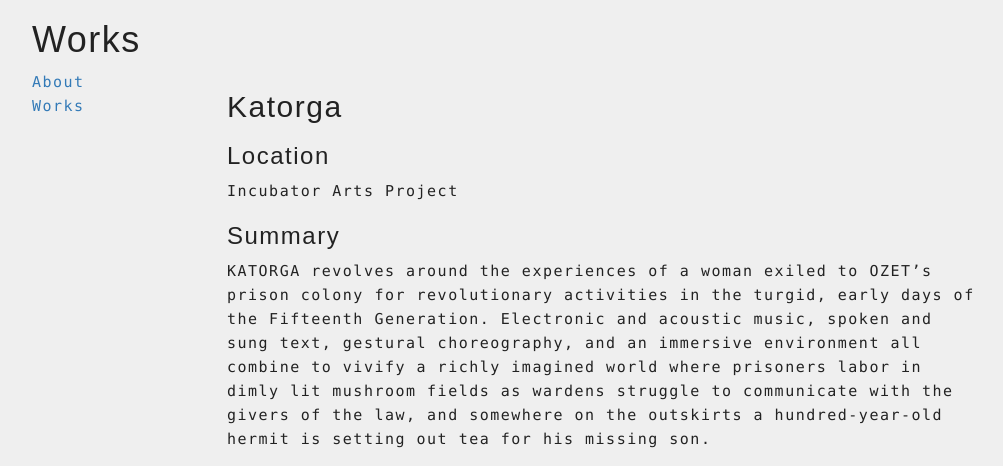
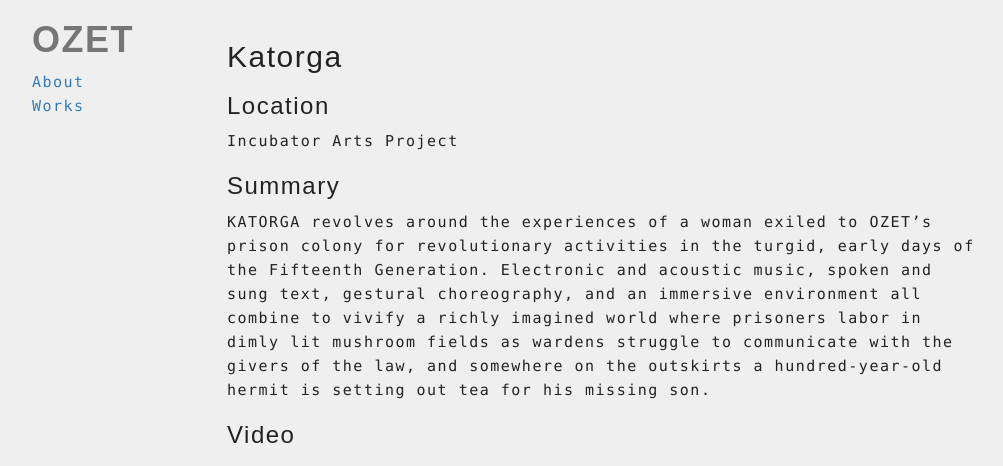
Before and after one commit to the-ozet/the-ozet.github.io, a Jekyll site: the page built from _works/katorga.md, in a window 1280 px wide. Shown: the top 466 px of the page, without its empty margins (38-1041 px from the left). Built offline with Jekyll 4.4.1, drawn with Linux system fonts in a browser that asks for light colours; nearby versions of some CDN libraries; some of the changed text lies outside the part shown; grey boxes are pictures that could not be loaded.

Commit message:
Different video format link back to home etc

```diff
--- /dev/null
+++ b/_includes/video.html
@@ -0,0 +1,7 @@
+<figure class="row video">
+  <iframe class="col-sm-6 col-xs-12" src="https://www.youtube.com/embed/{{ include.video_id }}" frameborder="0" allowfullscreen></iframe>
+  <figcaption class="col-sm-6">
+    <h4>{{ include.title }}</h4>
+    <p>{{ include.description }}</p>
+    </figcaption>
+</figure>
--- a/_layouts/default.html
+++ b/_layouts/default.html
@@ -2,34 +2,22 @@
 <html>
 <head>
   <title>OZET</title>
-  <link rel="stylesheet" type="text/css" href="/assets/stylesheets/styles.css">
+  <link rel="stylesheet" type="text/css" href="/assets/stylesheets/styles.css" />
+  <script type="text/javascript" src="https://code.jquery.com/jquery-2.1.4.min.js"></script>
+  <script type="text/javascript" src="/assets/javascripts/size-videos.js"></script>
   <meta charset="UTF-8">
 </head>
 <body>
-
-<figure id="main-img">
-  <!--img src="/assets/images/{{page.main_img}}"-->
-</figure>
-
 <div id="main">
-
-  <div id="page-title">
-    <div class="container">
-      <div class="row">
-        <div class="col-xs-12">
-          <h1>{{ page.category }}</h1>
-        </div>
-      </div>
-    </div>
-  </div>
 
   <div id="page-content">
     <div class="container">
       <div class="row">
         <div class="col-sm-2 col-xs-12">
+          <h1><a href="/" class="ozet-title">OZET</a></h1>
           {% include nav.html %}
         </div>
-        <div class="col-sm-8 col-xs-12">
+        <div class="col-sm-8 col-xs-12 main-content">
           {{ content }}
         </div>
       </div>
--- a/_sass/aa.scss
+++ b/_sass/aa.scss
@@ -11,6 +11,19 @@ body {
 
 .ozet-title {
   font-size: 36px;
+  color: #000;
+  opacity: .5;
+  font-weight: bold;
+  text-decoration: none;
+  -webkit-transition: all .5s ease-in-out;
+  -moz-transition: all .5s ease-in-out;
+  -o-transition: all .5s ease-in-out;
+  transition: all .5s ease-in-out;
+
+  &:hover {
+    opacity: 1;
+    text-decoration: none;
+  }
 }
 
 #site-nav {
@@ -19,9 +32,14 @@ body {
   }
 }
 
+.main-content {
+  margin-top: $pad;
+  margin-bottom: $pad*2;
+}
+
 .works-maj {
 
-  margin-bottom: 60px;
+  margin-bottom: $pad*3;
 
   h2 {
     position: absolute;
@@ -51,10 +69,10 @@ body {
   }
 }
 
-.videos {
-  margin-top: 30px;
+.video {
+  margin-top: $pad;
 
-  /*iframe {
-    width: 100%;
-  }*/
+  figcaption {
+    font-size: 13px;
+  }
 }
--- a/_works/katorga.md
+++ b/_works/katorga.md
@@ -15,11 +15,11 @@ Incubator Arts Project
 
 KATORGA revolves around the experiences of a woman exiled to OZET’s prison colony for revolutionary activities in the turgid, early days of the Fifteenth Generation. Electronic and acoustic music, spoken and sung text, gestural choreography, and an immersive environment all combine to vivify a richly imagined world where prisoners labor in dimly lit mushroom fields as wardens struggle to communicate with the givers of the law, and somewhere on the outskirts a hundred-year-old hermit is setting out tea for his missing son.
 
-<div class="row videos">
-  <iframe class="col-sm-4 col-xs-12" src="https://www.youtube.com/embed/wHLYr1vFuKM" frameborder="0" allowfullscreen></iframe>
-  <iframe class="col-sm-4 col-xs-12" src="https://www.youtube.com/embed/GRsBWHgtl7Y" frameborder="0" allowfullscreen></iframe>
-  <iframe class="col-sm-4 col-xs-12" src="https://www.youtube.com/embed/ayrH2A1RVXc" frameborder="0" allowfullscreen></iframe>
-</div>
+### Video
+
+{% include video.html video_id="wHLYr1vFuKM" title="Katorga: Section 1" description="The woman arrives.<br><br><em>What beauty behind us.<br>Silver eyeball, see us and turn.<br>Forget everything all you won</em>" %}
+{% include video.html video_id="GRsBWHgtl7Y" title="Katorga: Section 4c" description="The Warden.<br><br><em>Take your harvest to the scale.<br>Look around!  Who can speak for her Cousins?<br>You!  To the scale!  Now!</em>" %}
+{% include video.html video_id="ayrH2A1RVXc" title="Katorga: Section 7 &amp; 8" description="The woman arrives." %}
 
 ### Performers
 
--- /dev/null
+++ b/assets/javascripts/size-videos.js
@@ -0,0 +1,5 @@
+$(document).ready(function() {
+  $('.video iframe').each(function() {
+    $(this).height($(this).width() * (9/16));
+  })
+});
--- a/assets/stylesheets/styles.scss
+++ b/assets/stylesheets/styles.scss
@@ -3,6 +3,7 @@
 $font-family-monospace: Menlo, Monaco, Consolas, "Courier New", monospace !default;
 $font-family-base: $font-family-monospace !default;
 $headings-font-family: Arial, Helvetica, sans-serif;
+$pad: 20px;
 
 // import bootstrap
 @import "bootstrap";
```
Also changed, not shown: assets/javascripts/sort-works.js (added, +13 -0 lines), index.md (+1 -16 lines).
